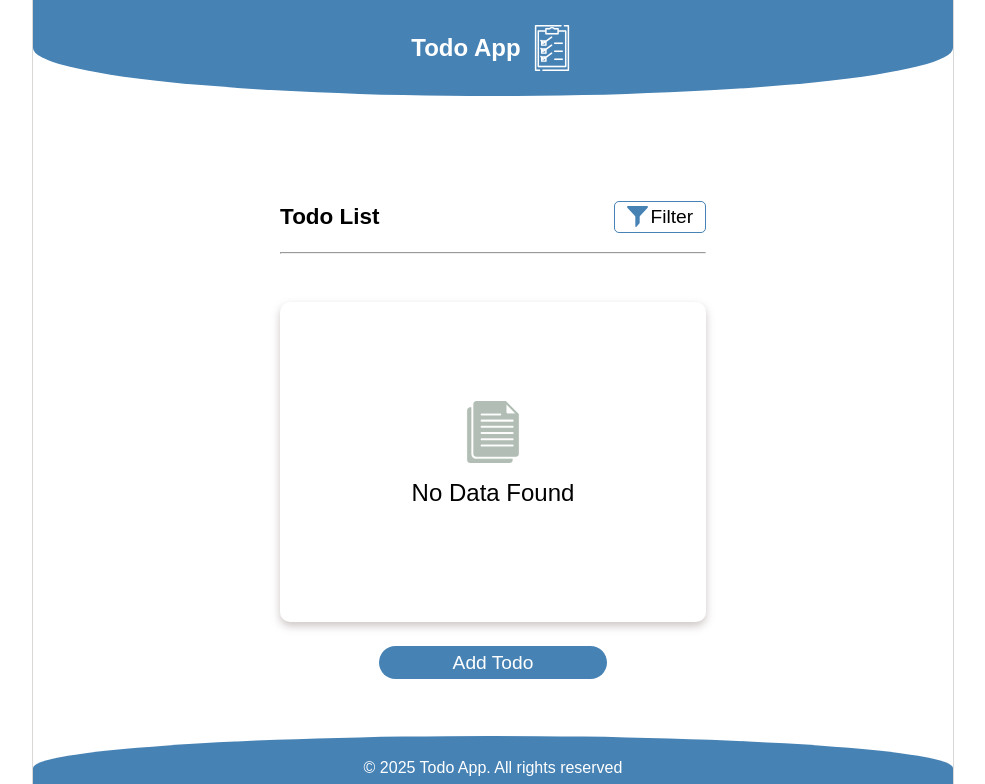
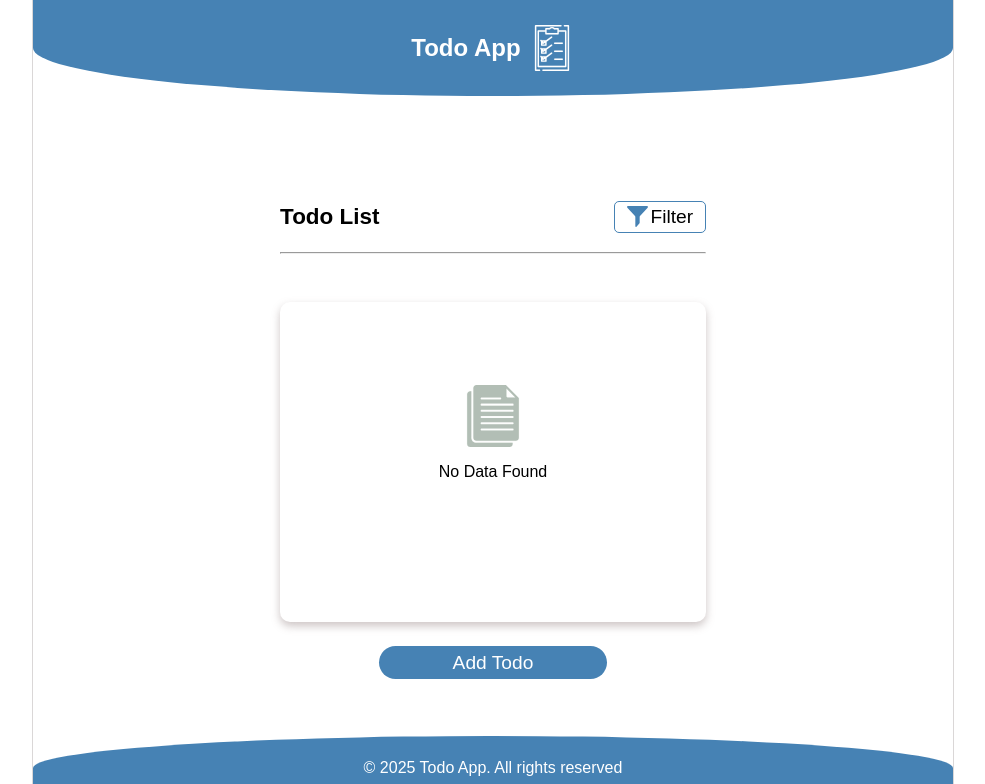
Before and after one commit to Sooneeta/todo-app, a React (Vite) app: page / in a window 1536 px wide. Shown: the top 784 px of the page, without its empty margins (275-1260 px from the left). Built offline with nearby package versions, Linux system fonts and the light colour scheme.

Commit message:
ui fixes

```diff
--- a/src/App.css
+++ b/src/App.css
@@ -125,13 +125,17 @@
 }
 
 .file-icon {
-  width: 35%;
+  width: 25%;
 }
 
 .empty-section {
   align-items: center;
-  padding-top: 5em;
+  padding-top: 4em;
   gap: 1em;
+}
+
+.empty-section > p {
+  font-size: 1rem;
 }
 
 .empty-section > p {
@@ -205,4 +209,8 @@
   .todo-list-item {
     font-size: 1rem;
   }
+
+  .empty-section > p {
+    font-size: 1rem;
+  }
 }
```
